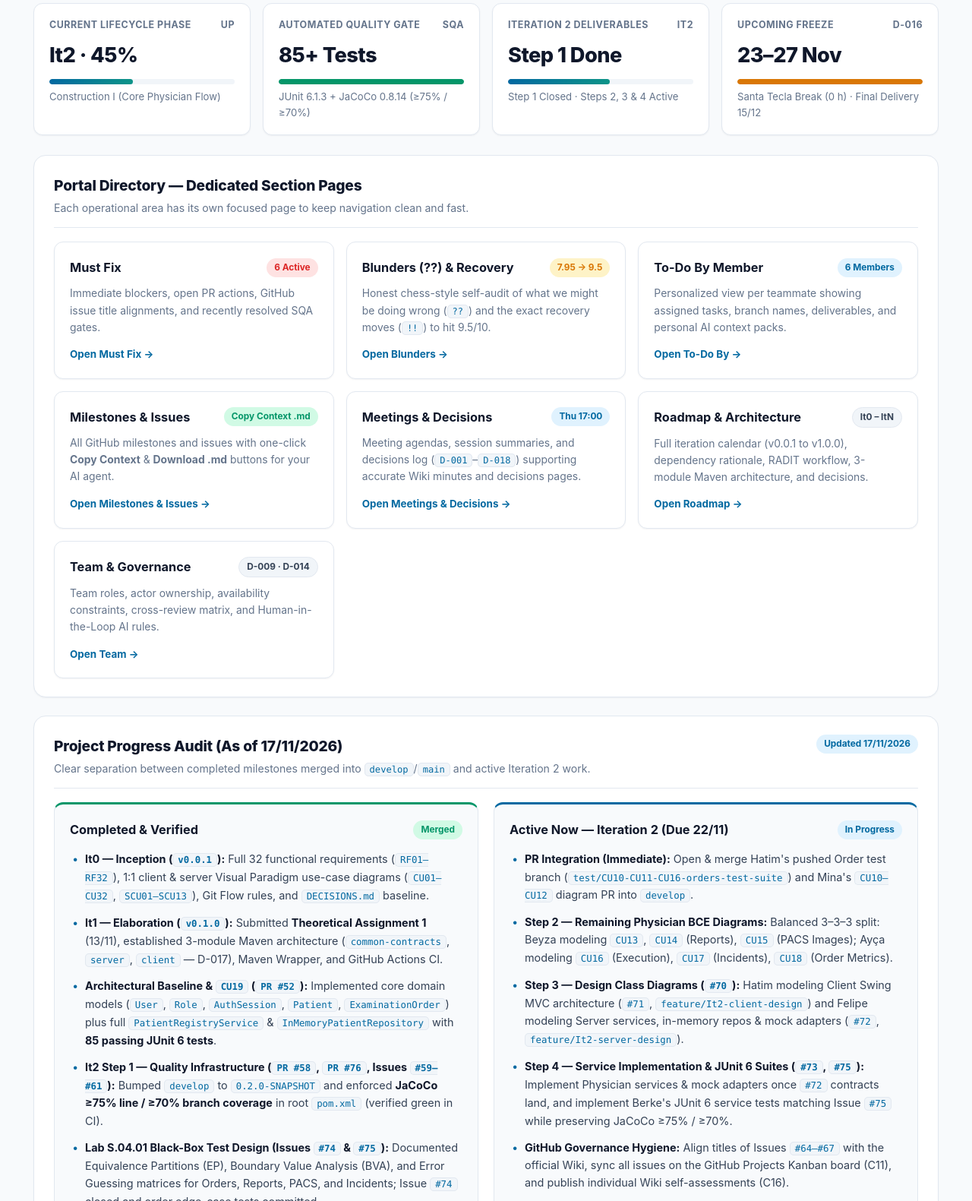
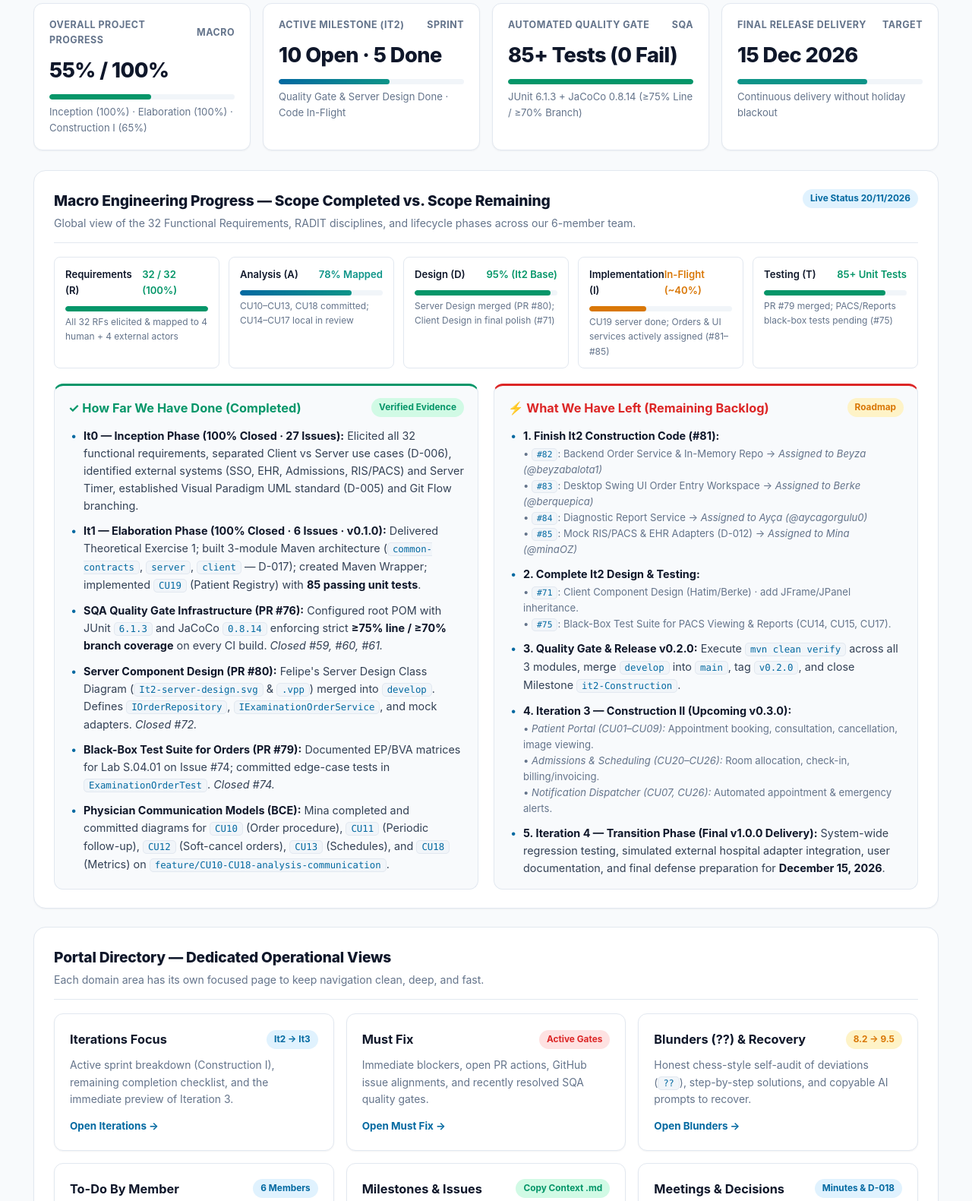
Before and after one commit to hatimbenayad/Eraiso, a plain HTML site: page index.html in a window 1280 px wide. Shown: the part 647-2228 px from the top of the page at 76% size. Drawn offline with Linux system fonts and the light colour scheme.

Commit message:
feat(progress): add macro engineering scope meters, detailed completed vs remaining backlog, and link to iterations page

```diff
--- a/index.html
+++ b/index.html
@@ -3,8 +3,8 @@
 <head>
   <meta charset="UTF-8">
   <meta name="viewport" content="width=device-width, initial-scale=1.0">
-  <title>Progress &amp; Hub · SESCAM Radiodiagnostics (ISO2 Team A.05)</title>
-  <link rel="stylesheet" href="style.css?v=3">
+  <title>Progress &amp; Engineering Hub · SESCAM Radiodiagnostics (ISO2 Team A.05)</title>
+  <link rel="stylesheet" href="style.css?v=4">
 </head>
 <body data-page="progress">
   <div id="site-navbar"></div>
@@ -18,10 +18,10 @@
         Unified Process (UP) &amp; RADIT engineering tracker for the Comprehensive Radiodiagnostics and Medical Imaging Management System (<code>hatimbenayad/2026-ISO2-A.05</code>).
       </p>
       <div class="hero-meta">
-        <span class="meta-pill green">It0 &amp; It1 Completed (v0.1.0)</span>
-        <span class="meta-pill">Active: It2 — Construction I (0.2.0-SNAPSHOT)</span>
-        <span class="meta-pill">85+ JUnit 6 Tests · JaCoCo &ge;75% Line / &ge;70% Branch</span>
-        <span class="meta-pill">It2 Target: 22/11/2026 (Before Santa Tecla)</span>
+        <span class="meta-pill green">Overall Project: ~55% Complete</span>
+        <span class="meta-pill">Active: It2 — Construction I (v0.2.0-SNAPSHOT)</span>
+        <span class="meta-pill green">85+ Unit Tests · JaCoCo &ge;75% Line / &ge;70% Branch</span>
+        <span class="meta-pill">Next Delivery: v0.2.0 (Diagnostic Orders Engine)</span>
       </div>
     </header>
 
@@ -36,31 +36,169 @@
       </div>
     </section>
 
-    <!-- KPI Summary -->
+    <!-- Executive KPI Summary -->
     <section class="kpi-grid" aria-label="Key project metrics">
       <div class="kpi-card">
-        <div class="kpi-label"><span>Current Lifecycle Phase</span><span>UP</span></div>
-        <div class="kpi-value">It2 · 45%</div>
-        <div class="progress-bar"><div class="progress-fill" style="width: 45%"></div></div>
-        <div class="kpi-sub">Construction I (Core Physician Flow)</div>
+        <div class="kpi-label"><span>Overall Project Progress</span><span>Macro</span></div>
+        <div class="kpi-value">55% / 100%</div>
+        <div class="progress-bar"><div class="progress-fill green" style="width: 55%"></div></div>
+        <div class="kpi-sub">Inception (100%) · Elaboration (100%) · Construction I (65%)</div>
+      </div>
+      <div class="kpi-card">
+        <div class="kpi-label"><span>Active Milestone (It2)</span><span>Sprint</span></div>
+        <div class="kpi-value">10 Open · 5 Done</div>
+        <div class="progress-bar"><div class="progress-fill" style="width: 60%"></div></div>
+        <div class="kpi-sub">Quality Gate &amp; Server Design Done · Code In-Flight</div>
       </div>
       <div class="kpi-card">
         <div class="kpi-label"><span>Automated Quality Gate</span><span>SQA</span></div>
-        <div class="kpi-value">85+ Tests</div>
+        <div class="kpi-value">85+ Tests (0 Fail)</div>
         <div class="progress-bar"><div class="progress-fill green" style="width: 100%"></div></div>
-        <div class="kpi-sub">JUnit 6.1.3 + JaCoCo 0.8.14 (&ge;75% / &ge;70%)</div>
+        <div class="kpi-sub">JUnit 6.1.3 + JaCoCo 0.8.14 (&ge;75% Line / &ge;70% Branch)</div>
       </div>
       <div class="kpi-card">
-        <div class="kpi-label"><span>Iteration 2 Deliverables</span><span>It2</span></div>
-        <div class="kpi-value">Step 1 Done</div>
-        <div class="progress-bar"><div class="progress-fill" style="width: 55%"></div></div>
-        <div class="kpi-sub">Step 1 Closed · Steps 2, 3 &amp; 4 Active</div>
+        <div class="kpi-label"><span>Final Release Delivery</span><span>Target</span></div>
+        <div class="kpi-value">15 Dec 2026</div>
+        <div class="progress-bar"><div class="progress-fill" style="width: 70%; background: var(--accent);"></div></div>
+        <div class="kpi-sub">Continuous delivery without holiday blackout</div>
       </div>
-      <div class="kpi-card">
-        <div class="kpi-label"><span>Upcoming Freeze</span><span>D-016</span></div>
-        <div class="kpi-value">23–27 Nov</div>
-        <div class="progress-bar"><div class="progress-fill" style="width: 100%; background: var(--warning);"></div></div>
-        <div class="kpi-sub">Santa Tecla Break (0 h) · Final Delivery 15/12</div>
+    </section>
+
+    <!-- MACRO SCOPE & PROGRESS GAUGE: HOW FAR WE'VE COME & WHAT'S LEFT -->
+    <section class="section-card">
+      <div class="section-header">
+        <div>
+          <h2>Macro Engineering Progress — Scope Completed vs. Scope Remaining</h2>
+          <p>Global view of the 32 Functional Requirements, RADIT disciplines, and lifecycle phases across our 6-member team.</p>
+        </div>
+        <span class="badge badge-progress">Live Status 20/11/2026</span>
+      </div>
+
+      <!-- Discipline Progress Meters -->
+      <div style="display:grid;grid-template-columns:repeat(auto-fit, minmax(200px, 1fr));gap:12px;margin-bottom:20px;">
+        <div style="background:var(--bg-secondary);padding:12px 14px;border-radius:var(--radius-sm);border:1px solid var(--border);">
+          <div style="display:flex;justify-content:space-between;font-size:0.82rem;font-weight:600;margin-bottom:6px;">
+            <span>Requirements (R)</span>
+            <span style="color:var(--success);">32 / 32 (100%)</span>
+          </div>
+          <div class="progress-bar"><div class="progress-fill green" style="width: 100%"></div></div>
+          <div style="font-size:0.75rem;color:var(--text-muted);margin-top:4px;">All 32 RFs elicited &amp; mapped to 4 human + 4 external actors</div>
+        </div>
+
+        <div style="background:var(--bg-secondary);padding:12px 14px;border-radius:var(--radius-sm);border:1px solid var(--border);">
+          <div style="display:flex;justify-content:space-between;font-size:0.82rem;font-weight:600;margin-bottom:6px;">
+            <span>Analysis (A)</span>
+            <span style="color:var(--accent);">78% Mapped</span>
+          </div>
+          <div class="progress-bar"><div class="progress-fill" style="width: 78%"></div></div>
+          <div style="font-size:0.75rem;color:var(--text-muted);margin-top:4px;">CU10–CU13, CU18 committed; CU14–CU17 local in review</div>
+        </div>
+
+        <div style="background:var(--bg-secondary);padding:12px 14px;border-radius:var(--radius-sm);border:1px solid var(--border);">
+          <div style="display:flex;justify-content:space-between;font-size:0.82rem;font-weight:600;margin-bottom:6px;">
+            <span>Design (D)</span>
+            <span style="color:var(--success);">95% (It2 Base)</span>
+          </div>
+          <div class="progress-bar"><div class="progress-fill green" style="width: 95%"></div></div>
+          <div style="font-size:0.75rem;color:var(--text-muted);margin-top:4px;">Server Design merged (PR #80); Client Design in final polish (#71)</div>
+        </div>
+
+        <div style="background:var(--bg-secondary);padding:12px 14px;border-radius:var(--radius-sm);border:1px solid var(--border);">
+          <div style="display:flex;justify-content:space-between;font-size:0.82rem;font-weight:600;margin-bottom:6px;">
+            <span>Implementation (I)</span>
+            <span style="color:var(--warning);">In-Flight (~40%)</span>
+          </div>
+          <div class="progress-bar"><div class="progress-fill" style="width: 40%; background: var(--warning);"></div></div>
+          <div style="font-size:0.75rem;color:var(--text-muted);margin-top:4px;">CU19 server done; Orders &amp; UI services actively assigned (#81–#85)</div>
+        </div>
+
+        <div style="background:var(--bg-secondary);padding:12px 14px;border-radius:var(--radius-sm);border:1px solid var(--border);">
+          <div style="display:flex;justify-content:space-between;font-size:0.82rem;font-weight:600;margin-bottom:6px;">
+            <span>Testing (T)</span>
+            <span style="color:var(--success);">85+ Unit Tests</span>
+          </div>
+          <div class="progress-bar"><div class="progress-fill green" style="width: 85%"></div></div>
+          <div style="font-size:0.75rem;color:var(--text-muted);margin-top:4px;">PR #79 merged; PACS/Reports black-box tests pending (#75)</div>
+        </div>
+      </div>
+
+      <!-- Two-Column Forensic Audit: What We've Done vs What We Have Left -->
+      <div class="two-col">
+        <!-- Left: Completed Work -->
+        <div class="panel success-accent" style="padding:16px 18px;">
+          <h3 style="color:var(--success);margin-bottom:12px;display:flex;align-items:center;justify-content:space-between;">
+            <span>✓ How Far We Have Done (Completed)</span>
+            <span class="badge badge-done">Verified Evidence</span>
+          </h3>
+          <ul class="clean-list" style="display:flex;flex-direction:column;gap:10px;font-size:0.88rem;color:var(--text-secondary);">
+            <li>
+              <strong>It0 — Inception Phase (100% Closed · 27 Issues):</strong>
+              Elicited all 32 functional requirements, separated Client vs Server use cases (D-006), identified external systems (SSO, EHR, Admissions, RIS/PACS) and Server Timer, established Visual Paradigm UML standard (D-005) and Git Flow branching.
+            </li>
+            <li>
+              <strong>It1 — Elaboration Phase (100% Closed · 6 Issues · v0.1.0):</strong>
+              Delivered Theoretical Exercise 1; built 3-module Maven architecture (<code>common-contracts</code>, <code>server</code>, <code>client</code> — D-017); created Maven Wrapper; implemented <code>CU19</code> (Patient Registry) with <strong>85 passing unit tests</strong>.
+            </li>
+            <li>
+              <strong>SQA Quality Gate Infrastructure (PR #76):</strong>
+              Configured root POM with JUnit <code>6.1.3</code> and JaCoCo <code>0.8.14</code> enforcing strict <strong>&ge;75% line / &ge;70% branch coverage</strong> on every CI build. <em>Closed #59, #60, #61.</em>
+            </li>
+            <li>
+              <strong>Server Component Design (PR #80):</strong>
+              Felipe's Server Design Class Diagram (<code>It2-server-design.svg</code> &amp; <code>.vpp</code>) merged into <code>develop</code>. Defines <code>IOrderRepository</code>, <code>IExaminationOrderService</code>, and mock adapters. <em>Closed #72.</em>
+            </li>
+            <li>
+              <strong>Black-Box Test Suite for Orders (PR #79):</strong>
+              Documented EP/BVA matrices for Lab S.04.01 on Issue #74; committed edge-case tests in <code>ExaminationOrderTest</code>. <em>Closed #74.</em>
+            </li>
+            <li>
+              <strong>Physician Communication Models (BCE):</strong>
+              Mina completed and committed diagrams for <code>CU10</code> (Order procedure), <code>CU11</code> (Periodic follow-up), <code>CU12</code> (Soft-cancel orders), <code>CU13</code> (Schedules), and <code>CU18</code> (Metrics) on <code>feature/CU10-CU18-analysis-communication</code>.
+            </li>
+          </ul>
+        </div>
+
+        <!-- Right: What is Left to Do -->
+        <div class="panel danger-accent" style="padding:16px 18px;">
+          <h3 style="color:var(--danger);margin-bottom:12px;display:flex;align-items:center;justify-content:space-between;">
+            <span>⚡ What We Have Left (Remaining Backlog)</span>
+            <span class="badge badge-open">Roadmap</span>
+          </h3>
+          <ul class="clean-list" style="display:flex;flex-direction:column;gap:10px;font-size:0.88rem;color:var(--text-secondary);">
+            <li>
+              <strong>1. Finish It2 Construction Code (#81):</strong>
+              <div style="font-size:0.82rem;color:var(--text-muted);margin-top:2px;">
+                &bull; <code>#82</code>: Backend Order Service &amp; In-Memory Repo &rarr; <em>Assigned to Beyza (@beyzabalota1)</em><br>
+                &bull; <code>#83</code>: Desktop Swing UI Order Entry Workspace &rarr; <em>Assigned to Berke (@berquepica)</em><br>
+                &bull; <code>#84</code>: Diagnostic Report Service &rarr; <em>Assigned to Ay&ccedil;a (@aycagorgulu0)</em><br>
+                &bull; <code>#85</code>: Mock RIS/PACS &amp; EHR Adapters (D-012) &rarr; <em>Assigned to Mina (@minaOZ)</em>
+              </div>
+            </li>
+            <li>
+              <strong>2. Complete It2 Design &amp; Testing:</strong>
+              <div style="font-size:0.82rem;color:var(--text-muted);margin-top:2px;">
+                &bull; <code>#71</code>: Client Component Design (Hatim/Berke) &middot; add JFrame/JPanel inheritance.<br>
+                &bull; <code>#75</code>: Black-Box Test Suite for PACS Viewing &amp; Reports (CU14, CU15, CU17).
+              </div>
+            </li>
+            <li>
+              <strong>3. Quality Gate &amp; Release v0.2.0:</strong>
+              Execute <code>mvn clean verify</code> across all 3 modules, merge <code>develop</code> into <code>main</code>, tag <code>v0.2.0</code>, and close Milestone <code>it2-Construction</code>.
+            </li>
+            <li>
+              <strong>4. Iteration 3 — Construction II (Upcoming v0.3.0):</strong>
+              <div style="font-size:0.82rem;color:var(--text-muted);margin-top:2px;">
+                &bull; <em>Patient Portal (CU01–CU09):</em> Appointment booking, consultation, cancellation, image viewing.<br>
+                &bull; <em>Admissions &amp; Scheduling (CU20–CU26):</em> Room allocation, check-in, billing/invoicing.<br>
+                &bull; <em>Notification Dispatcher (CU07, CU26):</em> Automated appointment &amp; emergency alerts.
+              </div>
+            </li>
+            <li>
+              <strong>5. Iteration 4 — Transition Phase (Final v1.0.0 Delivery):</strong>
+              System-wide regression testing, simulated external hospital adapter integration, user documentation, and final defense preparation for <strong>December 15, 2026</strong>.
+            </li>
+          </ul>
+        </div>
       </div>
     </section>
 
@@ -68,18 +206,29 @@
     <section class="section-card">
       <div class="section-header">
         <div>
-          <h2>Portal Directory — Dedicated Section Pages</h2>
-          <p>Each operational area has its own focused page to keep navigation clean and fast.</p>
+          <h2>Portal Directory — Dedicated Operational Views</h2>
+          <p>Each domain area has its own focused page to keep navigation clean, deep, and fast.</p>
         </div>
       </div>
       <div class="hub-grid" style="margin-bottom:0;">
+        <a class="hub-card" href="iterations.html">
+          <div>
+            <div class="hub-card-top">
+              <h3>Iterations Focus</h3>
+              <span class="badge badge-progress">It2 &rarr; It3</span>
+            </div>
+            <p>Active sprint breakdown (Construction I), remaining completion checklist, and the immediate preview of Iteration 3.</p>
+          </div>
+          <span class="hub-card-link">Open Iterations &rarr;</span>
+        </a>
+
         <a class="hub-card" href="must-fix.html">
           <div>
             <div class="hub-card-top">
               <h3>Must Fix</h3>
-              <span class="badge badge-critical">6 Active</span>
+              <span class="badge badge-critical">Active Gates</span>
             </div>
-            <p>Immediate blockers, open PR actions, GitHub issue title alignments, and recently resolved SQA gates.</p>
+            <p>Immediate blockers, open PR actions, GitHub issue alignments, and recently resolved SQA quality gates.</p>
           </div>
           <span class="hub-card-link">Open Must Fix &rarr;</span>
         </a>
@@ -88,9 +237,9 @@
           <div>
             <div class="hub-card-top">
               <h3>Blunders (??) &amp; Recovery</h3>
-              <span class="badge badge-open">7.95 &rarr; 9.5</span>
+              <span class="badge badge-open">8.2 &rarr; 9.5</span>
             </div>
-            <p>Honest chess-style self-audit of what we might be doing wrong (<code>??</code>) and the exact recovery moves (<code>!!</code>) to hit 9.5/10.</p>
+            <p>Honest chess-style self-audit of deviations (<code>??</code>), step-by-step solutions, and copyable AI prompts to recover.</p>
           </div>
           <span class="hub-card-link">Open Blunders &rarr;</span>
         </a>
@@ -121,9 +270,9 @@
           <div>
             <div class="hub-card-top">
               <h3>Meetings &amp; Decisions</h3>
-              <span class="badge badge-progress">Thu 17:00</span>
+              <span class="badge badge-progress">Minutes &amp; D-018</span>
             </div>
-            <p>Meeting agendas, session summaries, and decisions log (<code>D-001</code>&ndash;<code>D-018</code>) supporting accurate Wiki minutes and decisions pages.</p>
+            <p>Meeting agendas, session summaries, and decisions log (<code>D-001</code>&ndash;<code>D-018</code>) supporting accurate Wiki pages.</p>
           </div>
           <span class="hub-card-link">Open Meetings &amp; Decisions &rarr;</span>
         </a>
@@ -145,46 +294,10 @@
               <h3>Team &amp; Governance</h3>
               <span class="badge badge-neutral">D-009 · D-014</span>
             </div>
-            <p>Team roles, actor ownership, availability constraints, cross-review matrix, and Human-in-the-Loop AI rules.</p>
+            <p>Team roles, actor ownership, availability constraints, cross-review matrix, and Human-in-the-Loop AI governance.</p>
           </div>
           <span class="hub-card-link">Open Team &rarr;</span>
         </a>
-      </div>
-    </section>
-
-    <!-- Progress Audit: Completed vs Active -->
-    <section class="section-card">
-      <div class="section-header">
-        <div>
-          <h2>Project Progress Audit (As of 17/11/2026)</h2>
-          <p>Clear separation between completed milestones merged into <code>develop</code>/<code>main</code> and active Iteration 2 work.</p>
-        </div>
-        <span class="badge badge-progress">Updated 17/11/2026</span>
-      </div>
-
-      <div class="two-col">
-        <div class="panel success-accent">
-          <h3><span>Completed &amp; Verified</span><span class="badge badge-done">Merged</span></h3>
-          <ul class="clean-list">
-            <li><strong>It0 — Inception (<code>v0.0.1</code>):</strong> Full 32 functional requirements (<code>RF01–RF32</code>), 1:1 client &amp; server Visual Paradigm use-case diagrams (<code>CU01–CU32</code>, <code>SCU01–SCU13</code>), Git Flow rules, and <code>DECISIONS.md</code> baseline.</li>
-            <li><strong>It1 — Elaboration (<code>v0.1.0</code>):</strong> Submitted <strong>Theoretical Assignment 1</strong> (13/11), established 3-module Maven architecture (<code>common-contracts</code>, <code>server</code>, <code>client</code> — D-017), Maven Wrapper, and GitHub Actions CI.</li>
-            <li><strong>Architectural Baseline &amp; <code>CU19</code> (<code>PR #52</code>):</strong> Implemented core domain models (<code>User</code>, <code>Role</code>, <code>AuthSession</code>, <code>Patient</code>, <code>ExaminationOrder</code>) plus full <code>PatientRegistryService</code> &amp; <code>InMemoryPatientRepository</code> with <strong>85 passing JUnit 6 tests</strong>.</li>
-            <li><strong>It2 Step 1 — Quality Infrastructure (<code>PR #58</code>, <code>PR #76</code>, Issues <code>#59–#61</code>):</strong> Bumped <code>develop</code> to <code>0.2.0-SNAPSHOT</code> and enforced <strong>JaCoCo &ge;75% line / &ge;70% branch coverage</strong> in root <code>pom.xml</code> (verified green in CI).</li>
-            <li><strong>Lab S.04.01 Black-Box Test Design (Issues <code>#74</code> &amp; <code>#75</code>):</strong> Documented Equivalence Partitions (EP), Boundary Value Analysis (BVA), and Error Guessing matrices for Orders, Reports, PACS, and Incidents; Issue <code>#74</code> closed and order edge-case tests committed.</li>
-            <li><strong>Analysis Progress (<code>CU10–CU12</code>):</strong> Mina completed BCE Communication Diagrams for <code>CU10</code> (Order procedure), <code>CU11</code> (Periodic follow-up via Timer), and <code>CU12</code> (Manage/soft-cancel orders).</li>
-          </ul>
-        </div>
-
-        <div class="panel primary-accent">
-          <h3><span>Active Now — Iteration 2 (Due 22/11)</span><span class="badge badge-progress">In Progress</span></h3>
-          <ul class="clean-list">
-            <li><strong>PR Integration (Immediate):</strong> Open &amp; merge Hatim's pushed Order test branch (<code>test/CU10-CU11-CU16-orders-test-suite</code>) and Mina's <code>CU10–CU12</code> diagram PR into <code>develop</code>.</li>
-            <li><strong>Step 2 — Remaining Physician BCE Diagrams:</strong> Balanced 3–3–3 split: Beyza modeling <code>CU13</code>, <code>CU14</code> (Reports), <code>CU15</code> (PACS Images); Ay&ccedil;a modeling <code>CU16</code> (Execution), <code>CU17</code> (Incidents), <code>CU18</code> (Order Metrics).</li>
-            <li><strong>Step 3 — Design Class Diagrams (<code>#70</code>):</strong> Hatim modeling Client Swing MVC architecture (<code>#71</code>, <code>feature/It2-client-design</code>) and Felipe modeling Server services, in-memory repos &amp; mock adapters (<code>#72</code>, <code>feature/It2-server-design</code>).</li>
-            <li><strong>Step 4 — Service Implementation &amp; JUnit 6 Suites (<code>#73</code>, <code>#75</code>):</strong> Implement Physician services &amp; mock adapters once <code>#72</code> contracts land, and implement Berke's JUnit 6 service tests matching Issue <code>#75</code> while preserving JaCoCo &ge;75% / &ge;70%.</li>
-            <li><strong>GitHub Governance Hygiene:</strong> Align titles of Issues <code>#64–#67</code> with the official Wiki, sync all issues on the GitHub Projects Kanban board (C11), and publish individual Wiki self-assessments (C16).</li>
-          </ul>
-        </div>
       </div>
     </section>
 
@@ -192,7 +305,7 @@
     <section class="section-card">
       <div class="section-header">
         <div>
-          <h2>Testing &amp; Quality Assurance Standards (Lab S.04.01 · 17/11 Summary)</h2>
+          <h2>Testing &amp; Quality Assurance Standards (Lab S.04.01 Enforced)</h2>
           <p>Core engineering standards enforced across every Pull Request and Maven build.</p>
         </div>
         <span class="badge badge-done">CI Enforced</span>
@@ -221,7 +334,7 @@
   </main>
 
   <div id="site-footer"></div>
-  <script src="data.js?v=3"></script>
-  <script src="app.js?v=3"></script>
+  <script src="data.js?v=4"></script>
+  <script src="app.js?v=4"></script>
 </body>
 </html>
```
